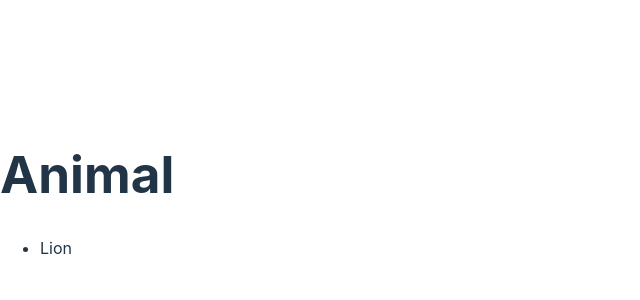
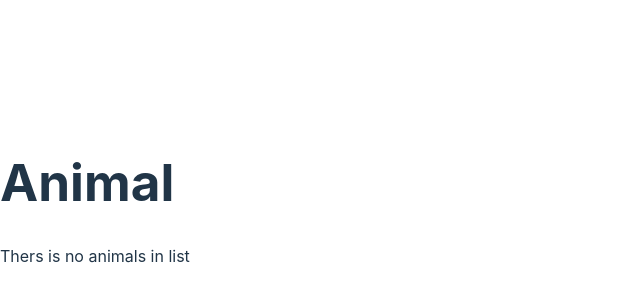
Before and after one commit to avinash-rana-ofc/odin-recipes, a React (Vite) app in the folder my-test-react-app/: page / in a window 1280 px wide. Shown: the part 206-506 px from the top of the page, without its empty margins (0-640 px from the left). Built offline with nearby package versions, Linux system fonts and the light colour scheme.

Commit message:
Added if condition to render list and emptyd animals list
To handle if list is empty or does not exist user experiencing blank screen
is clueless so to handle it if condition is Added

```diff
--- a/my-test-react-app/src/App.jsx
+++ b/my-test-react-app/src/App.jsx
@@ -1,8 +1,16 @@
 function List(props){
+  if(!props.animals){
+    return <div>Loading...</div>;
+  }
+
+  if(props.animals.length === 0){
+    return <div>Thers is no animals in list</div>
+  }
+
   return(
   <ul>
     {props.animals.map((animal) => {
-      return animal.startsWith("L") && <li key={animal}>{animal}</li>;
+      return <li key={animal}>{animal}</li>;
     })}
   </ul>
   );
@@ -11,7 +19,8 @@ function List(props){
 
 function App() {
 
-  const animals = ["Lion", "tiger", "monkey", "cheetah", "giraffe"];
+  //const animals = ["Lion", "tiger", "monkey", "cheetah", "giraffe"];
+  const animals = [];
 
   return (
     <div>
```
